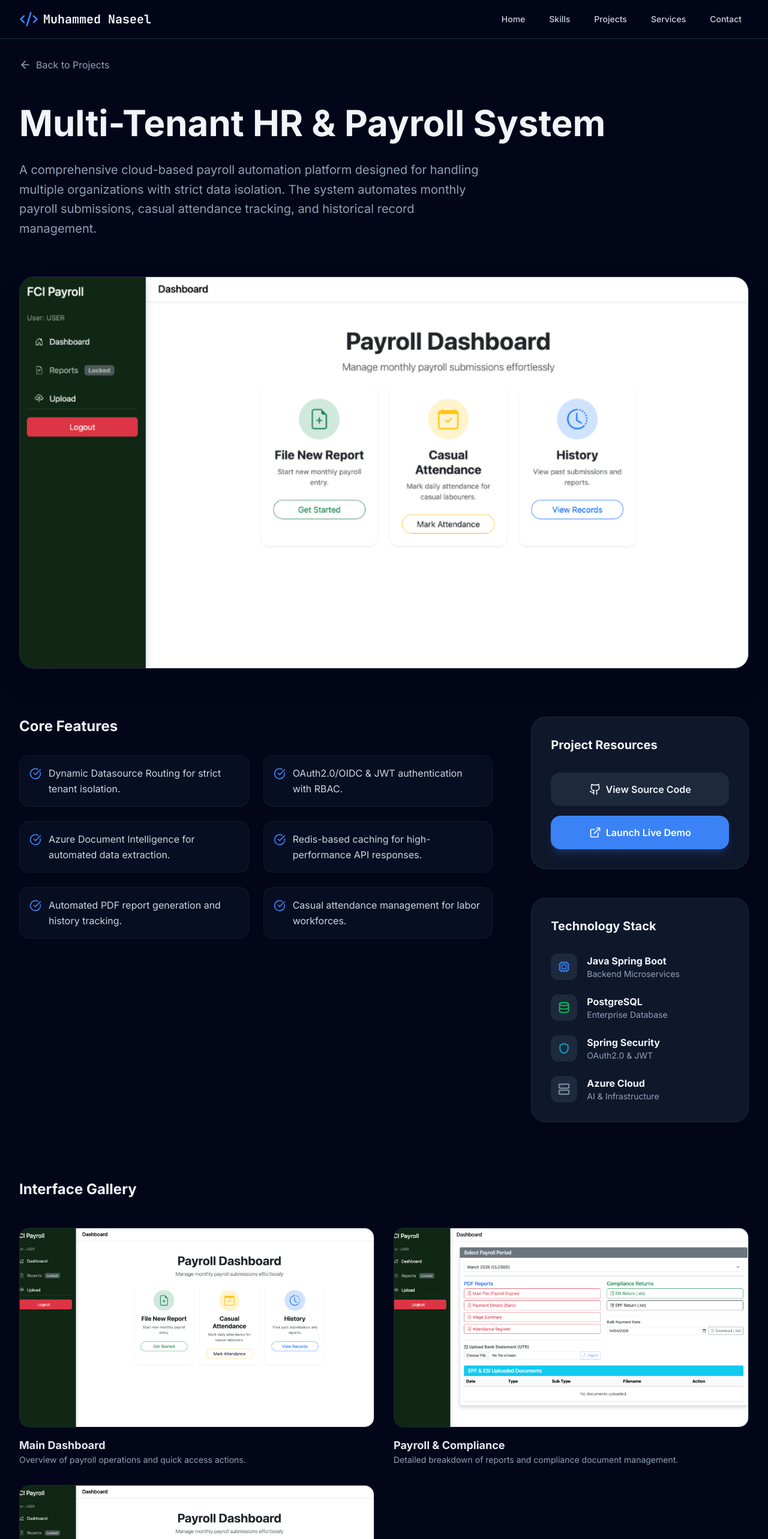
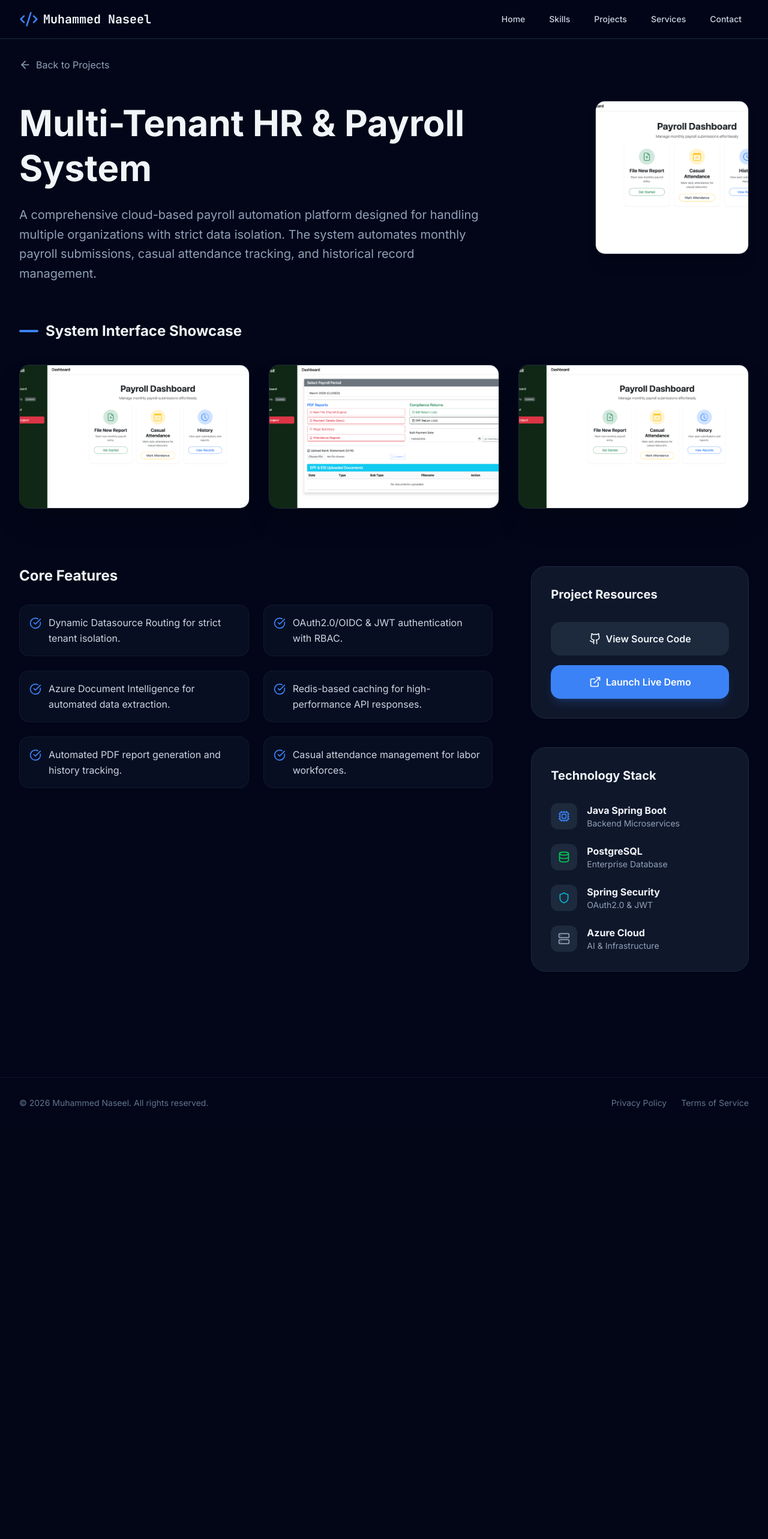
Before and after one commit to mhdnaseeel/mhdnaseeel, a React (Vite) app: page /project/hr-payroll in a window 1280 px wide. Shown: the top 2566 px of the page at 60% size. After the commit the page ends 1881 px from the top, so only its background shows below. Built offline with nearby package versions, Linux system fonts and the light colour scheme.

Commit message:
Restructure Project Detail layout to 3-column gallery row and refined header

```diff
--- a/src/pages/ProjectDetail.jsx
+++ b/src/pages/ProjectDetail.jsx
@@ -38,7 +38,7 @@ const ProjectDetail = () => {
     };
 
     return (
-        <div className="min-h-screen pt-24 pb-20">
+        <div className="min-h-screen pt-24 pb-20 bg-slate-950">
             <div className="max-w-7xl mx-auto px-4 sm:px-6 lg:px-8">
                 {/* Navigation */}
                 <Link
@@ -49,8 +49,9 @@ const ProjectDetail = () => {
                     Back to Projects
                 </Link>
 
-                {/* Header */}
-                <div className="mb-16">
+                {/* Header with Small Thumbnail */}
+                <div className="flex flex-col md:flex-row gap-8 items-start mb-16">
+                    <div className="flex-1">
                         <h1 className="text-4xl md:text-6xl font-bold text-slate-100 mb-6 leading-tight">
                             {project.title}
                         </h1>
@@ -58,14 +59,44 @@ const ProjectDetail = () => {
                             {project.description}
                         </p>
                     </div>
-
-                {/* Main Showcase Image */}
-                <div className="mb-20 rounded-3xl overflow-hidden border border-slate-800 shadow-2xl">
+                    <div className="w-full md:w-64 flex-shrink-0 rounded-2xl overflow-hidden border border-slate-800 shadow-xl bg-slate-900 aspect-video md:aspect-square">
                         <img
                             src={project.images[0].src}
-                        alt={project.images[0].title}
-                        className="w-full h-auto object-cover"
+                            alt="Project Icon"
+                            className="w-full h-full object-cover"
                         />
+                    </div>
+                </div>
+
+                {/* 3-Column High-Res Gallery Row */}
+                <div className="mb-24">
+                    <h2 className="text-2xl font-bold text-slate-100 mb-10 flex items-center">
+                        <span className="w-8 h-1 bg-primary mr-3 rounded-full"></span>
+                        System Interface Showcase
+                    </h2>
+                    <div className="grid grid-cols-1 md:grid-cols-3 gap-6 lg:gap-8">
+                        {project.images.map((img, i) => (
+                            <div key={i} className="group relative">
+                                <div className="rounded-2xl overflow-hidden border border-slate-800 bg-slate-900 aspect-[16/10] shadow-2xl transition-all duration-500 group-hover:border-primary/30 group-hover:shadow-primary/10">
+                                    <img
+                                        src={img.src}
+                                        alt={img.title}
+                                        className="w-full h-full object-cover image-render-high-quality"
+                                        style={{ imageRendering: 'auto' }}
+                                    />
+                                    {/* Link to view full res implicitly via hover or zoom */}
+                                    <div className="absolute inset-0 bg-slate-950/40 opacity-0 group-hover:opacity-100 transition-opacity flex flex-col justify-end p-6">
+                                        <p className="text-white font-bold text-lg translate-y-2 group-hover:translate-y-0 transition-transform duration-300">
+                                            {img.title}
+                                        </p>
+                                        <p className="text-slate-300 text-sm translate-y-2 group-hover:translate-y-0 transition-transform duration-300 delay-75">
+                                            {img.desc}
+                                        </p>
+                                    </div>
+                                </div>
+                            </div>
+                        ))}
+                    </div>
                 </div>
 
                 {/* Stats & Details Grid */}
@@ -104,7 +135,7 @@ const ProjectDetail = () => {
                                     href={project.links.live}
                                     target="_blank"
                                     rel="noopener noreferrer"
-                                    className="flex items-center justify-center w-full px-6 py-4 bg-primary hover:bg-primary-hover text-white rounded-2xl transition-all font-semibold shadow-lg shadow-primary/20"
+                                    className="flex items-center justify-center w-full px-6 py-4 bg-primary hover:bg-primary/90 text-white rounded-2xl transition-all font-semibold shadow-lg shadow-primary/20"
                                 >
                                     <ExternalLink className="w-5 h-5 mr-2" />
                                     Launch Live Demo
@@ -131,26 +162,6 @@ const ProjectDetail = () => {
                         </div>
                     </div>
                 </div>
-
-                {/* Additional Screenshots */}
-                <div>
-                    <h2 className="text-2xl font-bold text-slate-100 mb-12">Interface Gallery</h2>
-                    <div className="grid grid-cols-1 md:grid-cols-2 gap-8">
-                        {project.images.map((img, i) => (
-                            <div key={i} className="group cursor-pointer">
-                                <div className="rounded-2xl overflow-hidden border border-slate-800 mb-4 bg-slate-900 aspect-video">
-                                    <img
-                                        src={img.src}
-                                        alt={img.title}
-                                        className="w-full h-full object-cover group-hover:scale-105 transition-transform duration-700"
-                                    />
-                                </div>
-                                <h4 className="text-lg font-bold text-slate-200">{img.title}</h4>
-                                <p className="text-slate-400 text-sm">{img.desc}</p>
-                            </div>
-                        ))}
-                    </div>
-                </div>
             </div>
         </div>
     );
```
Lines whose indentation alone changed are shown as unchanged.
